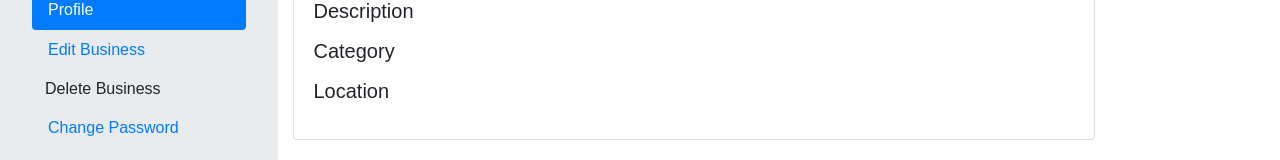
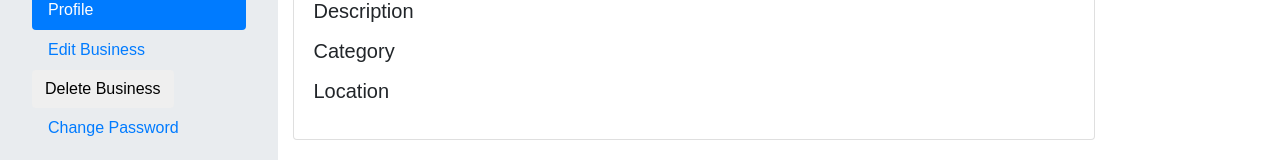
Before and after one commit to james947/Weconnect_react, a React app: page /businesses/1 in a window 1280 px wide. Shown: the part 187-347 px from the top of the page. Built offline with nearby package versions, Linux system fonts and the light colour scheme; no server answers.

Commit message:
[UPDATE] onclick button when deleting a business

```diff
--- a/src/components/SideNavBar/index.jsx
+++ b/src/components/SideNavBar/index.jsx
@@ -17,7 +17,7 @@ const SideNav = (props) => (
         <Link className="nav-link" to={{ pathname: '/edit-business', query: { business: props } }}>Edit Business</Link>
       </li>
       <li className="nav-item">
-        <a className="btn" onClick={e => { e.preventDefault(); props.deleteBusiness(props.state.id); }} >Delete Business</a>
+        <button className="btn" onClick={ () => props.deleteBusiness(props.state.id) } >Delete Business</button>
       </li>
       <li className="nav-item">
         <Link className="nav-link" to="/change-password">Change Password</Link>
```
